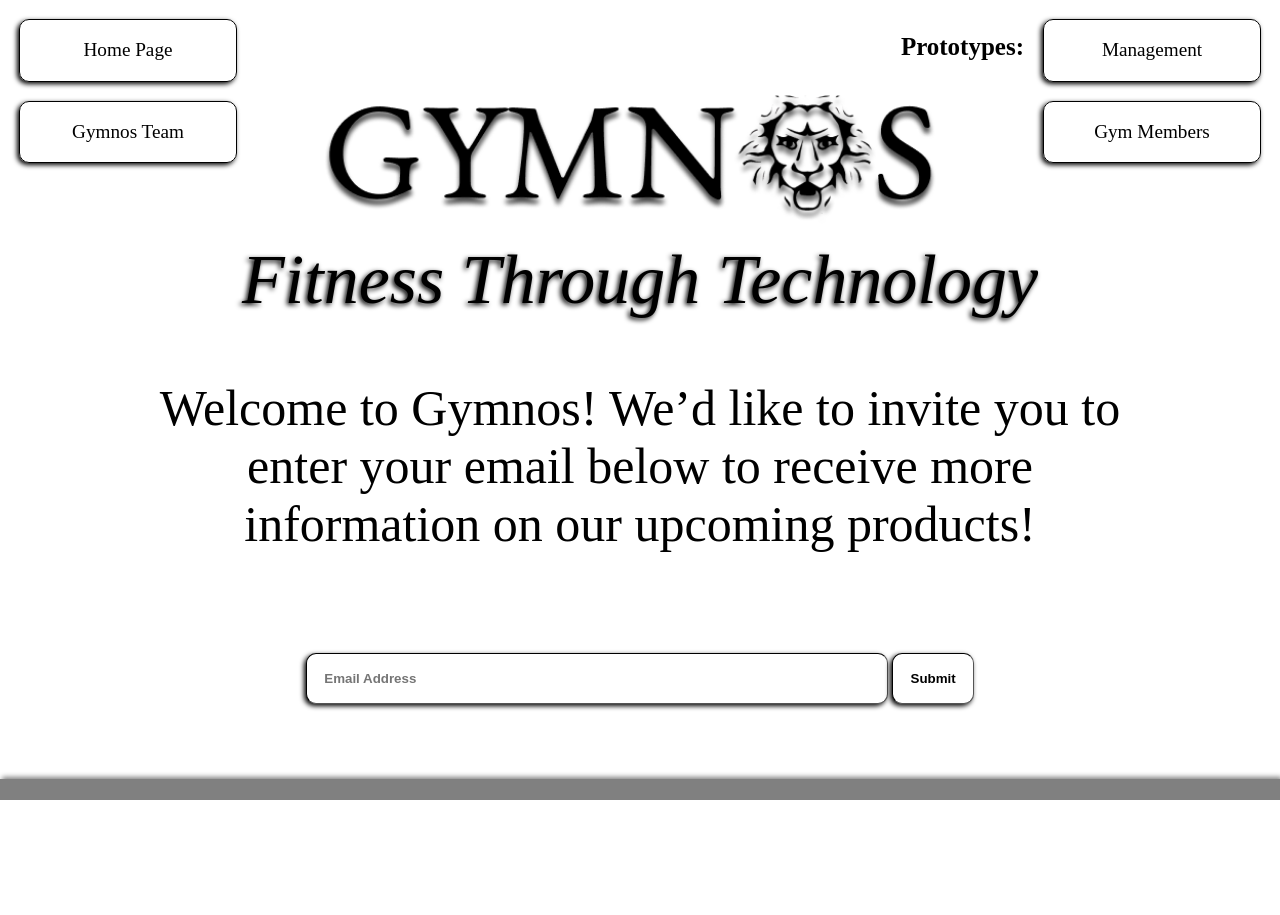
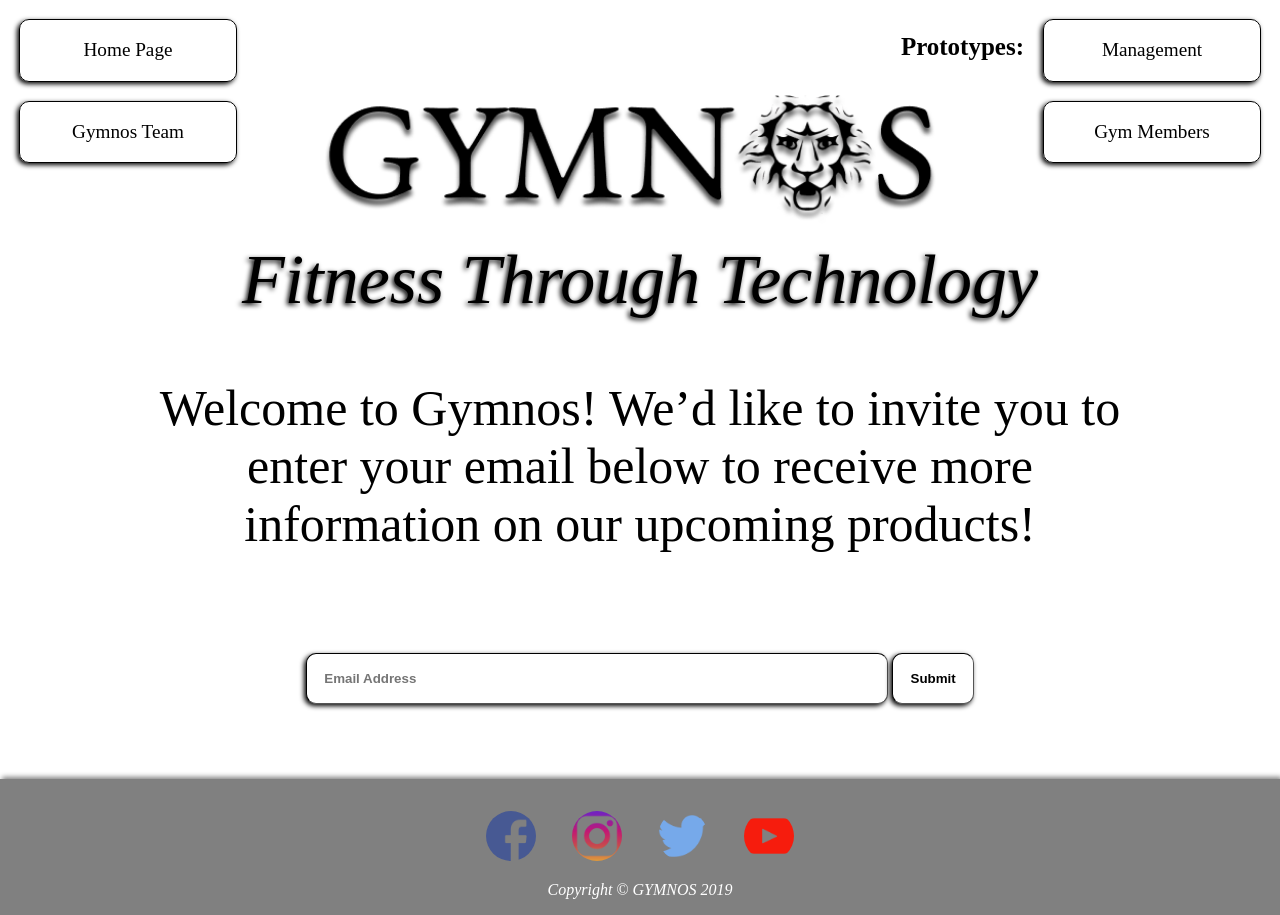
Before and after one commit to Gymnos-AI/Gymnos-LandingPage, a plain HTML site: page index.html in a window 1280 px wide. Before the commit the page ends 800 px from the top, so only its background shows below. Drawn offline with Linux system fonts and the light colour scheme.

Commit message:
Update style.css

```diff
--- a/style.css
+++ b/style.css
@@ -4,7 +4,6 @@ body, html{
     padding: 0;
     box-sizing: border-box;
     height: 100%;
-    overflow: hidden;
 }
 a {
     color:inherit;
@@ -115,7 +114,7 @@ a:hover {
     cursor: pointer;
 }
 footer{
-    padding: 3em;
+    padding: 1em;
     box-shadow: 2px -2px 5px grey;
     text-align: center;
     background: grey;
```
